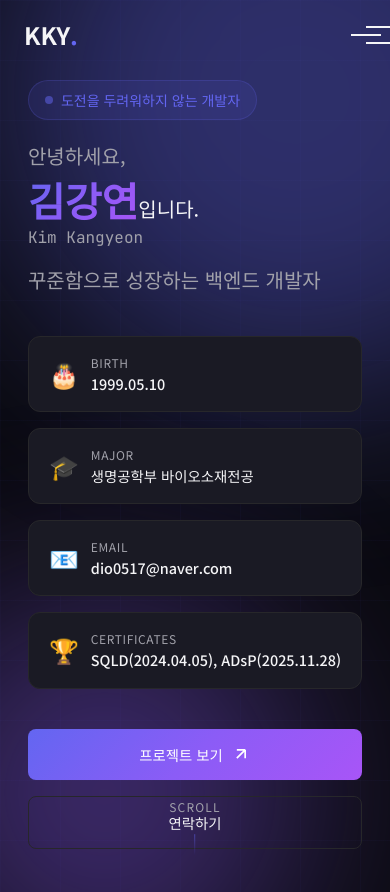
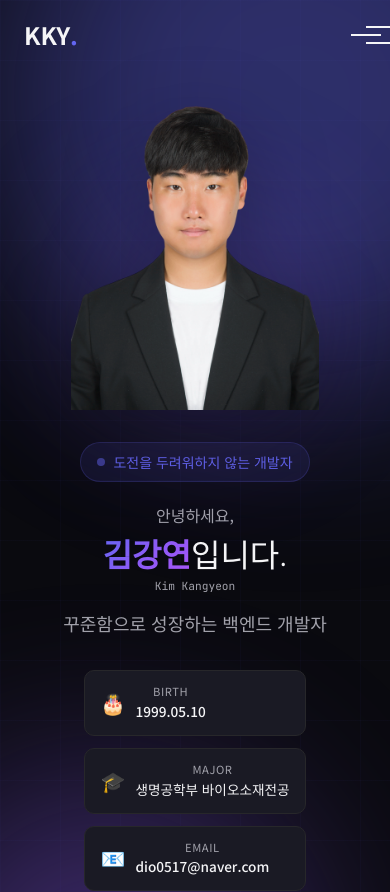
Before and after one commit to Kimkangyeon-17/portfolio, a Vue app: page / in a window 390 px wide. Shown: the top 892 px of the page. Built offline with nearby package versions, Linux system fonts and the light colour scheme.

Commit message:
Add profile image

```diff
--- a/src/components/HeroSection.vue
+++ b/src/components/HeroSection.vue
@@ -1,5 +1,6 @@
 <script setup>
 import { ref, onMounted } from 'vue'
+import profileImage from '@/assets/profile.png'
 
 const isVisible = ref(false)
 
@@ -10,7 +11,6 @@ const personalInfo = {
   major: '생명공학부 바이오소재전공',
   email: 'dio0517@naver.com',
   tagline: '꾸준함으로 성장하는 백엔드 개발자',
-  certificates: 'SQLD(2024.04.05), ADsP(2025.11.28)',
 }
 
 onMounted(() => {
@@ -28,7 +28,17 @@ onMounted(() => {
       <div class="grid-pattern"></div>
     </div>
 
-    <div class="hero-content" :class="{ visible: isVisible }">
+    <div class="hero-container" :class="{ visible: isVisible }">
+      <!-- 왼쪽: 프로필 이미지 -->
+      <div class="hero-image">
+        <div class="image-wrapper">
+          <img :src="profileImage" alt="김강연 프로필" />
+          <div class="image-glow"></div>
+        </div>
+      </div>
+
+      <!-- 오른쪽: 텍스트 콘텐츠 -->
+      <div class="hero-content">
         <div class="intro-badge">
           <span class="badge-dot"></span>
           <span>도전을 두려워하지 않는 개발자</span>
@@ -65,13 +75,6 @@ onMounted(() => {
               <span class="info-value">{{ personalInfo.email }}</span>
             </div>
           </div>
-        <div class="info-card">
-          <span class="info-icon">🏆</span>
-          <div class="info-content">
-            <span class="info-label">Certificates</span>
-            <span class="info-value">{{ personalInfo.certificates }}</span>
-          </div>
-        </div>
         </div>
 
         <div class="hero-cta">
@@ -89,6 +92,7 @@ onMounted(() => {
             </svg>
           </a>
           <a href="#contact" class="btn btn-secondary">연락하기</a>
+        </div>
       </div>
     </div>
 
@@ -160,16 +164,61 @@ onMounted(() => {
   background-size: 60px 60px;
 }
 
-.hero-content {
-  max-width: 900px;
+/* 메인 컨테이너 - 2열 레이아웃 */
+.hero-container {
+  display: flex;
+  align-items: center;
+  gap: 4rem;
+  max-width: 1200px;
+  width: 100%;
   opacity: 0;
   transform: translateY(30px);
   transition: all 0.8s cubic-bezier(0.16, 1, 0.3, 1);
 }
 
-.hero-content.visible {
+.hero-container.visible {
   opacity: 1;
   transform: translateY(0);
+}
+
+/* 왼쪽: 프로필 이미지 */
+.hero-image {
+  flex: 0 0 auto;
+}
+
+.image-wrapper {
+  position: relative;
+  width: 420px;
+  height: 540px;
+}
+
+.image-wrapper img {
+  width: 100%;
+  height: 100%;
+  object-fit: contain;
+  object-position: bottom;
+  position: relative;
+  z-index: 2;
+  filter: drop-shadow(0 20px 40px rgba(0, 0, 0, 0.3));
+}
+
+.image-glow {
+  position: absolute;
+  bottom: 0;
+  left: 50%;
+  transform: translateX(-50%);
+  width: 80%;
+  height: 60%;
+  background: var(--accent-gradient);
+  filter: blur(80px);
+  opacity: 0.3;
+  z-index: 1;
+  border-radius: 50%;
+}
+
+/* 오른쪽: 텍스트 콘텐츠 */
+.hero-content {
+  flex: 1;
 }
 
 .intro-badge {
@@ -204,7 +253,7 @@ onMounted(() => {
 }
 
 .hero-title {
-  font-size: clamp(2.5rem, 6vw, 4rem);
+  font-size: clamp(2rem, 5vw, 3.5rem);
   font-weight: 700;
   line-height: 1.2;
   margin-bottom: 1rem;
@@ -227,45 +276,41 @@ onMounted(() => {
 
 .name-en {
   display: block;
-  font-size: 0.4em;
+  font-size: 0.35em;
   color: var(--text-secondary);
   font-weight: 400;
   font-family: 'JetBrains Mono', monospace;
-  margin-top: 0.25rem;
+  margin-top: 0.5rem;
 }
 
 .role {
   color: var(--text-primary);
-  font-size: 0.5em;
-  font-weight: 400;
-  margin-bottom: 0.5rem;
+  font-weight: 300;
 }
 
 .hero-tagline {
-  font-size: 1.25rem;
+  font-size: 1.125rem;
   color: var(--text-secondary);
-  margin-bottom: 2.5rem;
-  max-width: 500px;
+  margin-bottom: 2rem;
+  max-width: 450px;
 }
 
 .info-cards {
   display: flex;
   flex-wrap: wrap;
-  gap: 1rem;
-  margin-bottom: 2.5rem;
+  gap: 0.75rem;
+  margin-bottom: 2rem;
 }
 
 .info-card {
   display: flex;
   align-items: center;
-  gap: 0.75rem;
+  gap: 0.625rem;
   background: var(--bg-card);
-  padding: 1rem 1.25rem;
-  border-radius: 12px;
+  padding: 0.75rem 1rem;
+  border-radius: 10px;
   border: 1px solid var(--border-color);
   transition: all 0.3s ease;
-  /* 카드가 많아져서 유연하게 너비 조절 */
-  flex: 1 1 200px;
 }
 
 .info-card:hover {
@@ -274,7 +319,7 @@ onMounted(() => {
 }
 
 .info-icon {
-  font-size: 1.5rem;
+  font-size: 1.25rem;
 }
 
 .info-content {
@@ -283,14 +328,14 @@ onMounted(() => {
 }
 
 .info-label {
-  font-size: 0.75rem;
+  font-size: 0.7rem;
   color: var(--text-secondary);
   text-transform: uppercase;
   letter-spacing: 0.05em;
 }
 
 .info-value {
-  font-size: 0.9rem;
+  font-size: 0.85rem;
   color: var(--text-primary);
   font-weight: 500;
 }
@@ -304,9 +349,9 @@ onMounted(() => {
   display: inline-flex;
   align-items: center;
   gap: 0.5rem;
-  padding: 0.875rem 1.5rem;
+  padding: 0.75rem 1.25rem;
   border-radius: 8px;
-  font-size: 0.9rem;
+  font-size: 0.875rem;
   font-weight: 500;
   text-decoration: none;
   transition: all 0.3s ease;
@@ -367,9 +412,50 @@ onMounted(() => {
   }
 }
 
-@media (max-width: 768px) {
+/* 반응형 - 태블릿 & 모바일 */
+@media (max-width: 968px) {
+  .hero-container {
+    flex-direction: column;
+    text-align: center;
+    gap: 2rem;
+  }
+
+  .hero-image {
+    order: -1;
+  }
+
+  .image-wrapper {
+    width: 320px;
+    height: 410px;
+  }
+
+  .hero-content {
+    display: flex;
+    flex-direction: column;
+    align-items: center;
+  }
+
+  .info-cards {
+    justify-content: center;
+  }
+
+  .hero-cta {
+    justify-content: center;
+  }
+
+  .hero-tagline {
+    text-align: center;
+  }
+}
+
+@media (max-width: 600px) {
   .hero {
     padding: 5rem 1.5rem 3rem;
+  }
+
+  .image-wrapper {
+    width: 260px;
+    height: 330px;
   }
 
   .info-cards {
@@ -377,12 +463,9 @@ onMounted(() => {
     align-items: stretch;
   }
 
-  .info-card {
-    flex: initial;
-  }
-
   .hero-cta {
     flex-direction: column;
+    width: 100%;
   }
 
   .btn {
```
Also changed, not shown: src/assets/profile.png (added). Lines whose indentation alone changed are shown as unchanged.
